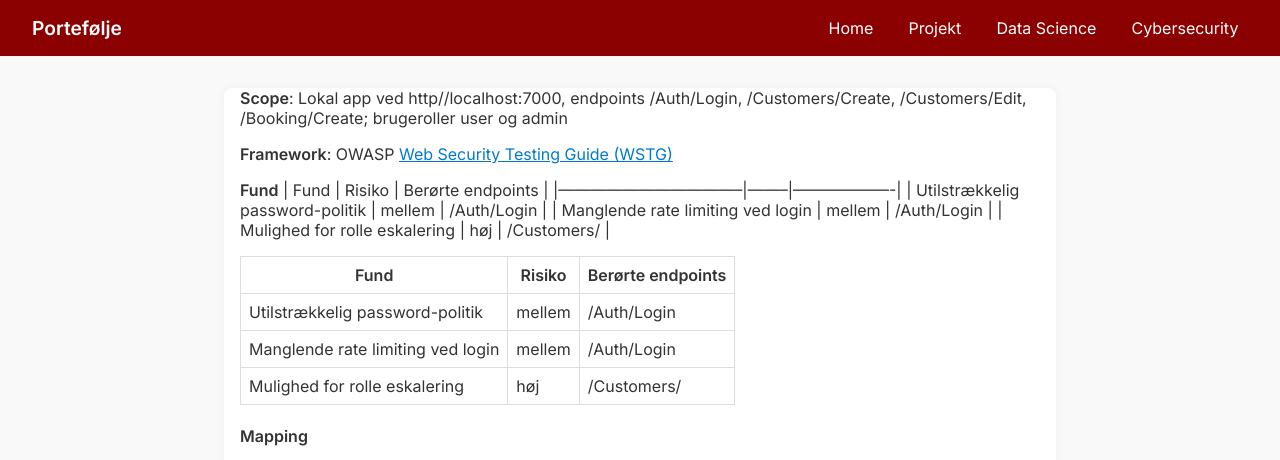
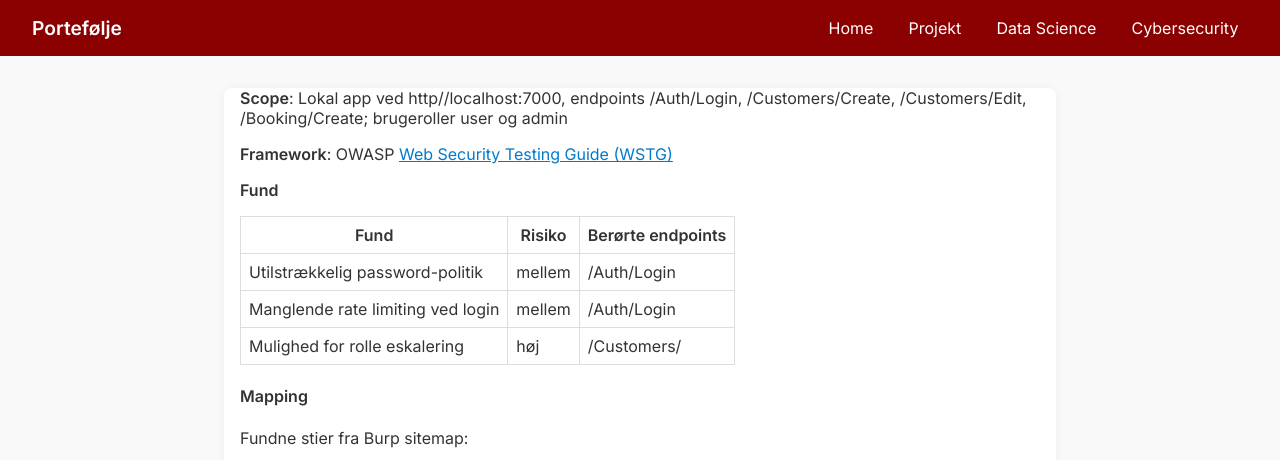
Before and after one commit to lika62310/lika62310.github.io, a Jekyll site: the page built from _posts/2025-11-25-pentest.md, in a window 1280 px wide and 900 px high, cut to the strip 0-460 px from the top of the window. Built offline with Jekyll 4.4.1, drawn with Linux system fonts in a browser that asks for light colours.

Commit message:
Update 2025-11-25-pentest.md

```diff
--- a/_posts/2025-11-25-pentest.md
+++ b/_posts/2025-11-25-pentest.md
@@ -9,11 +9,6 @@ layout: default
 **Framework**: OWASP [Web Security Testing Guide (WSTG)](https://owasp.org/www-project-web-security-testing-guide/stable/)
 
 **Fund**
-| Fund                              | Risiko | Berørte endpoints |
-|-----------------------------------|--------|-------------------|
-| Utilstrækkelig password-politik   | mellem | /Auth/Login       |
-| Manglende rate limiting ved login | mellem | /Auth/Login       |
-| Mulighed for rolle eskalering     | høj    | /Customers/       |
 
 <table>
   <thead>
```
